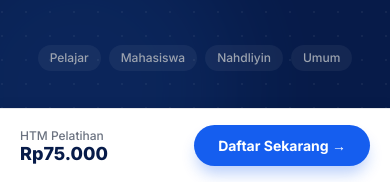
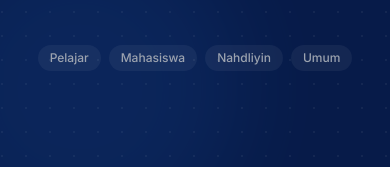
Before and after one commit to PelatihanAIBepee/pelatihanaibepee.github.io, a plain HTML site: page index.html in a window 390 px wide. Shown: the part 662-844 px from the top of the page. Drawn offline with Linux system fonts and the light colour scheme.

Commit message:
Update index.html

```diff
--- a/index.html
+++ b/index.html
@@ -43,7 +43,6 @@
             color: var(--gray-800);
             background-color: var(--bg-light);
             -webkit-font-smoothing: antialiased;
-            padding-bottom: 5rem; /* mobile bottom padding for sticky CTA */
             overflow-x: hidden;
             width: 100%;
         }
@@ -82,26 +81,6 @@
         .max-w-5xl { max-width: 64rem; }
         .text-center { text-align: center; }
 
-        /* =========================================
-           STICKY BOTTOM CTA (Mobile Only)
-        ========================================= */
-        .sticky-cta {
-            position: fixed; bottom: 0; left: 0; width: 100%;
-            background-color: white; border-top: 1px solid var(--gray-200);
-            padding: 1rem 1.25rem; box-shadow: 0 -4px 10px rgba(0,0,0,0.05);
-            z-index: 50; display: flex; justify-content: space-between; align-items: center;
-        }
-        @media (min-width: 768px) { .sticky-cta { display: none; } }
-
-        .sticky-cta p:first-child { font-size: 0.75rem; color: var(--gray-500); font-weight: 500; }
-        .sticky-cta p:last-child { font-size: 1.125rem; font-weight: 800; color: var(--navy); }
-        .btn-sticky {
-            background-color: var(--blue-bright); color: white;
-            padding: 0.75rem 1.5rem; border-radius: 9999px;
-            font-weight: 700; font-size: 0.875rem;
-            box-shadow: 0 10px 15px -3px rgba(21, 94, 239, 0.3);
-        }
-        .btn-sticky:active { transform: scale(0.95); }
 
         /* =========================================
            1. HERO SECTION
@@ -317,11 +296,17 @@
         @media (min-width: 768px) { .cert-img-wrapper.order-2 { order: 2; } .cert-text.order-1 { order: 1; } }
 
         .cert-img { width: 100%; max-width: 28rem; height: auto; border-radius: 0.75rem; box-shadow: 0 4px 6px -1px rgba(0,0,0,0.1); object-fit: contain; }
-        .cert-logo { width: 8rem; height: auto; object-fit: contain; }
-        @media (min-width: 768px) { .cert-logo { width: 12rem; } }
+        .cert-logo {
+    width: 100%;
+    max-width: 28rem;
+    height: auto;
+    object-fit: contain;
+    }
 
-        .cert-text { width: 100%; text-align: center; }
-        @media (min-width: 768px) { .cert-text { width: 50%; text-align: left; } }
+    .cert-text {
+    width: 100%;
+    text-align: center;
+    }
 
         .cert-title { font-size: clamp(1.25rem, 3vw + 0.5rem, 1.875rem); font-weight: 800; color: var(--navy); margin-bottom: 0.5rem; }
         .cert-subtitle { font-size: 0.875rem; font-weight: 800; text-transform: uppercase; letter-spacing: 0.05em; margin-bottom: 1rem; }
@@ -401,16 +386,6 @@
 </head>
 <body>
 
-    <!-- STICKY BOTTOM CTA (Mobile Only) -->
-    <div class="sticky-cta">
-        <div>
-            <p>HTM Pelatihan</p>
-            <p>Rp75.000</p>
-        </div>
-        <a href="https://forms.gle/ypDzBPNyFh4beBB77" class="btn-sticky">
-            Daftar Sekarang &rarr;
-        </a>
-    </div>
 
     <!-- 1. HERO SECTION -->
     <section class="hero bg-pattern container-fluid">
@@ -460,7 +435,7 @@
         <div class="max-w-3xl container-fluid text-center">
             <h2 class="hook-title">
                 "AI sudah gratis di mana-mana. <br />
-                <span>Yang bikin mahal adalah tahu mau dipakai apa.</span>"
+                <span>Yang bikin mahal adalah mau dipakai apa AI-nya?.</span>"
             </h2>
 
             <div class="hook-text">
```
